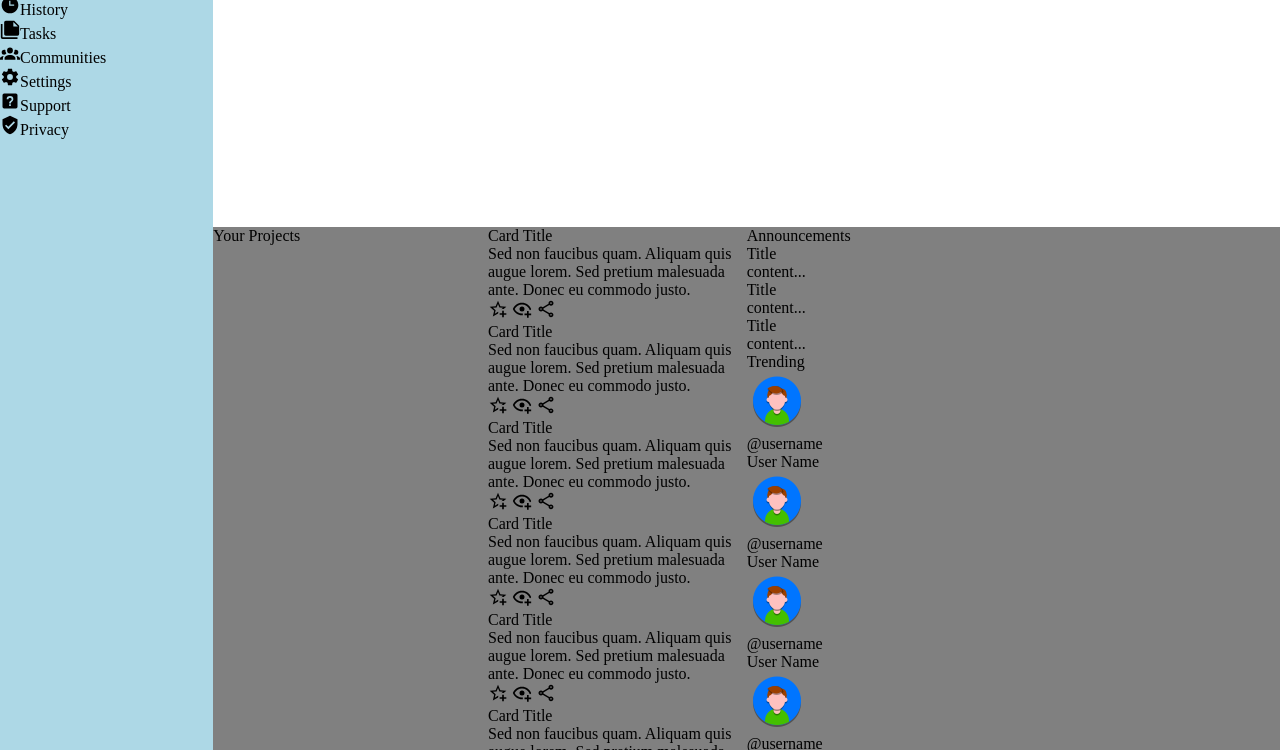
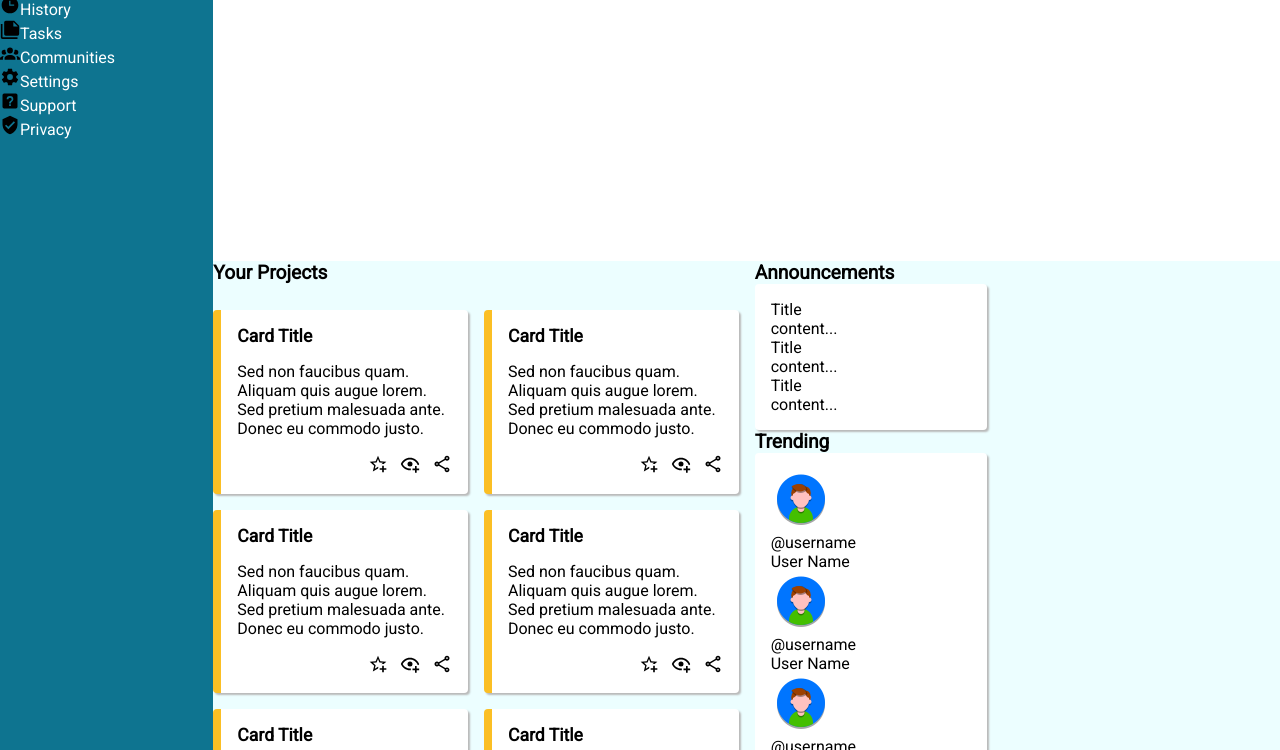
Before and after one commit to rossclay/odin-admin-dashboard, a plain HTML site: page index.html in a window 1280 px wide. Shown: the part 125-875 px from the top of the page. Drawn offline with Linux system fonts and the light colour scheme.

Commit message:
stylizes project card section

```diff
--- a/style.css
+++ b/style.css
@@ -1,6 +1,10 @@
+@import url('https://fonts.googleapis.com/css2?family=Roboto&display=swap');
+
+
 * {
     margin: 0;
     padding: 0;
+    font-family: Roboto;
 }
 
 .container {
@@ -9,8 +13,10 @@
 }
 
 .sidebar {
-    background-color: lightblue;
+    background-color: #0e7490;
     grid-area: start / start / end / 2;
+    color: white;
+    font-weight: 400;
 }
 
 ul,
@@ -31,13 +37,58 @@ li {
 }
 
 .content {
+    background-color: #ecfeff;
     display: grid;
-    grid-template-columns: 1fr 1fr;
-    background-color: grey;
+    grid-template: repeat(3, 1fr) / repeat(2, 1fr);
+    gap: 16px;
+}
+
+.section-header {
+    font-size: 1.2rem;
+    font-weight: bold;
 }
 
 .projects {
     display: grid;
-    grid-template: repeat(3, 1fr) / repeat(2, 1fr);
+    gap: 16px;
+
+}
+
+.cards-container {
+    display: grid;
+    grid-template-columns: 1fr 1fr;
     gap: 16px;
 }
+
+.card {
+    display: flex;
+    flex-direction: column;
+    gap: 16px;
+    background-color: white;
+    padding: 16px;
+    border-left: #fbbf24 8px solid;
+    border-radius: 4px;
+    box-shadow: 2px 2px 2px rgb(185, 185, 185);
+}
+
+.card-title {
+    font-size: 1.1rem;
+    font-weight: bold;
+}
+
+.card-links {
+    display: flex;
+    gap: 12px;
+    justify-content: flex-end;
+}
+
+/* review this to set width with fr in grid rather than px */
+.announcement-container,
+.trending-container {
+    background-color: white;
+    padding: 16px;
+    border-radius: 4px;
+    box-shadow: 2px 2px 2px rgb(185, 185, 185);
+    padding: 16px;
+    max-width: 200px;
+}
```
